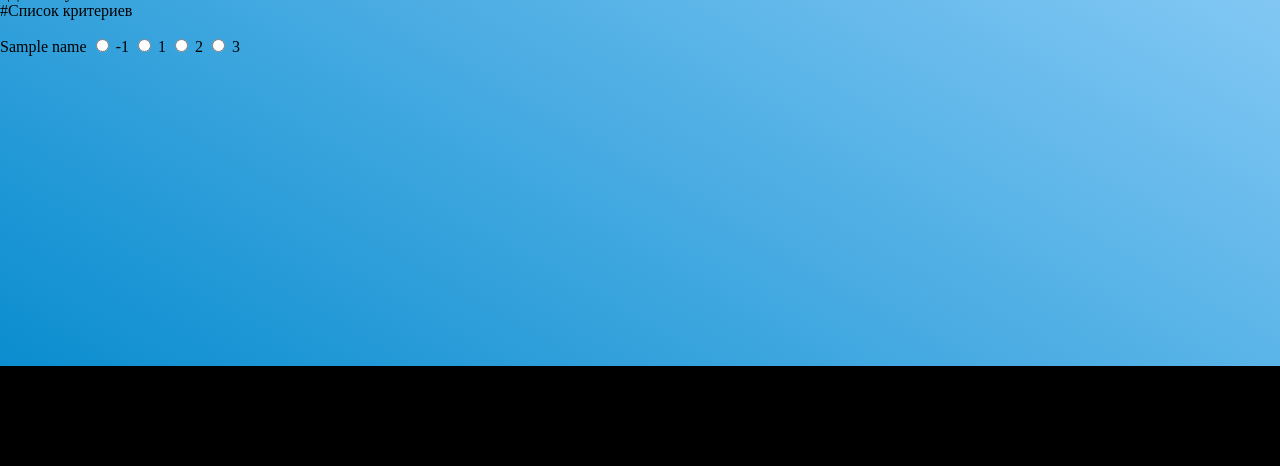
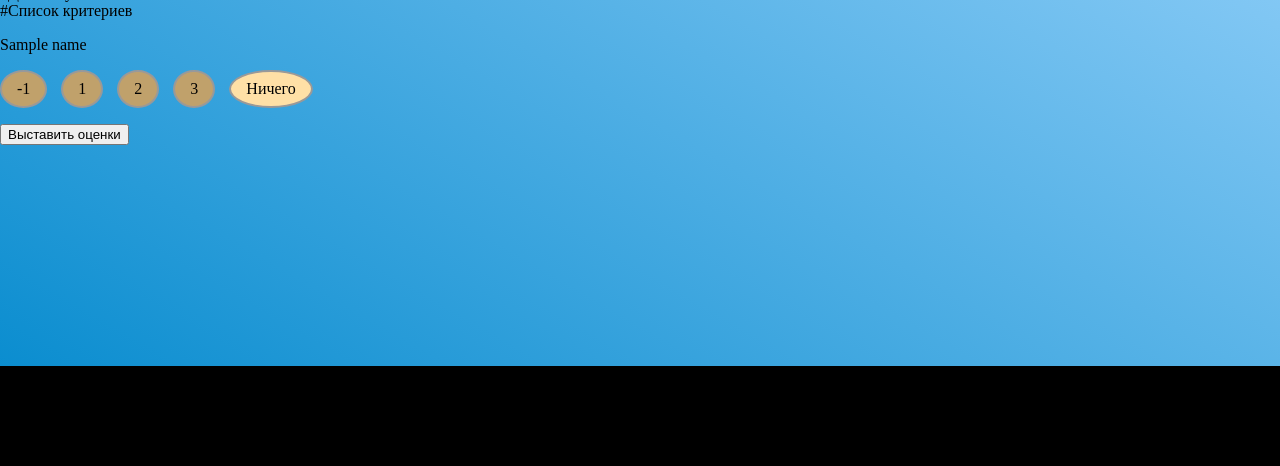
Before and after one commit to Losharik17/Assessment_2.0, a Flask app: page /expert/1/1 in a window 1280 px wide. Shown: the part 334-800 px from the top of the page. Run offline with Flask 2, Linux system fonts and the light colour scheme; data comes from the database, SQL or seed files in the repository; both versions use the stored data as it was after the commit; tables that the repository leaves empty hold one stand-in row (values such as "Sample post"); some libraries are stand-ins or nearby versions.

Commit message:
front expert_grade

```diff
--- a/app/main/forms.py
+++ b/app/main/forms.py
@@ -28,14 +28,18 @@ class EmptyForm(FlaskForm):
 
 
 class GradeForm(FlaskForm):
-    parameter_0 = RadioField('{}'.format('1'), choices=[(-1, '-1'), (1, '1'), (2, '2'), (3, '3')])
-    # подтянуть из БД название параметра
-    parameter_1 = RadioField('{}'.format('2'), choices=[(-1, '-1'), (1, '1'), (2, '2'), (3, '3')])
-    parameter_2 = RadioField('{}'.format('3'), choices=[(-1, '-1'), (1, '1'), (2, '2'), (3, '3')])
-    parameter_3 = RadioField('{}'.format('4'), choices=[(-1, '-1'), (1, '1'), (2, '2'), (3, '3')])
-    parameter_4 = RadioField('{}'.format('5'), choices=[(-1, '-1'), (1, '1'), (2, '2'), (3, '3')])
+    parameter_0 = RadioField('{}'.format(''), default=0,
+                             choices=[(-1, '-1'), (1, '1'), (2, '2'), (3, '3'), (0, 'Ничего')])
+    parameter_1 = RadioField('{}'.format(''), default=0,
+                             choices=[(-1, '-1'), (1, '1'), (2, '2'), (3, '3'), (0, 'Ничего')])
+    parameter_2 = RadioField('{}'.format(''), default=0,
+                             choices=[(-1, '-1'), (1, '1'), (2, '2'), (3, '3'), (0, 'Ничего')])
+    parameter_3 = RadioField('{}'.format(''), default=0,
+                             choices=[(-1, '-1'), (1, '1'), (2, '2'), (3, '3'), (0, 'Ничего')])
+    parameter_4 = RadioField('{}'.format(''), default=0,
+                             choices=[(-1, '-1'), (1, '1'), (2, '2'), (3, '3'), (0, 'Ничего')])
 
-    submit = SubmitField('Принять')
+    submit = SubmitField('Выставить оценки')
 
 
 class UserForm(FlaskForm):
--- a/app/main/routes.py
+++ b/app/main/routes.py
@@ -25,10 +25,10 @@ def user(username):
 @bp.route('/expert/<expert_id>', methods=['GET', 'POST'])
 # @login_required
 def expert(expert_id):
-    expert = Expert.query.filter_by(expert_id=expert_id).first()
+    expert = Expert.query.filter_by(id=expert_id).first()
     form = UserForm()
     if form.validate_on_submit():
-        user = User.query.filter_by(user_id=form.user_id.data).first()
+        user = User.query.filter_by(id=form.user_id.data).first()
         if user is None:
             flash('None User')
             return redirect(url_for('main.expert'))
@@ -39,11 +39,11 @@ def expert(expert_id):
 @bp.route('/expert/<expert_id>/<user_id>', methods=['GET', 'POST'])
 # @login_required
 def expert_grade(expert_id, user_id):
-    expert = Expert.query.filter_by(id=expert_id).first()
     form = GradeForm()
     parameters = ParametersName.query.all()
     if form.validate_on_submit():
-        grade = Grade(user_id=user_id, expert_id=current_user.id.data)
+        expert = Expert.query.filter_by(id=expert_id).first()
+        grade = Grade(user_id=user_id, expert_id=current_user.id)
         parameters = [form.parameter_0.data, form.parameter_1.data, form.parameter_2.data, form.parameter_3.data,
                       form.parameter_4.data]
         grade.set_points(parameters)
@@ -54,9 +54,9 @@ def expert_grade(expert_id, user_id):
         db.session.commit()
 
         flash('Text')
-        return redirect(url_for('main.expert'))
+        return redirect(url_for('main.expert', expert_id=current_user.id))
 
-    return render_template('expert_grade.html', expert=expert, form=form,
+    return render_template('expert_grade.html', form=form,
                            user=user, parameters=parameters)
 
 
--- a/app/models.py
+++ b/app/models.py
@@ -49,12 +49,12 @@ class User(UserMixin, db.Model):
         пока по неправильной формуле +-"""
         grades = self.grades.all()
         for grade in grades:
-            for i in range(10):  # должно быть кол-во параметров, а не цифра
+            for i in range(5):  # должно быть кол-во параметров, а не цифра
                 if grade.__dict__['parameter_{}'.format(i)]:
                     self.__dict__['sum_grade_{}'.format(i)] += \
                         grade.__dict__['parameter_{}'.format(i)] * grade.expert.weight
 
-        for i in range(10):  # должно быть кол-во параметров, а не цифра
+        for i in range(5):  # должно быть кол-во параметров, а не цифра
             self.__dict__['sum_grade_{}'.format(i)] /= self.sum_weight_experts(i)
             self.sum_grade_all += self.__dict__['sum_grade_{}'.format(i)]
 
--- a/app/static/expert_grade.css
+++ b/app/static/expert_grade.css
@@ -1,6 +1,41 @@
+@charset "windows-1251";
+
+
 button{
     border-radius: 100%;
     width:2px;
     height: 2px;
 
 }
+
+.form_radio_btn {
+    display: inline-block;
+    margin-right: 10px;
+}
+.form_radio_btn input[type=radio] {
+    display: none;
+}
+.form_radio_btn label {
+    display: inline-block;
+    cursor: pointer;
+    padding: 0px 15px;
+    line-height: 34px;
+    border: 2px solid #999;
+    border-radius: 50%;
+    background: #c0a16b;
+    user-select: none;
+}
+
+.form_radio_btn input[type=radio]:checked + label {
+    background: #ffe0a6;
+}
+
+.form_radio_btn label:hover {
+    color: #666;
+    background: #8a6d3b;
+}
+
+.form_radio_btn input[type=radio]:disabled + label {
+    background: #efefef;
+    color: #666;
+}
--- a/app/templates/expert_grade.html
+++ b/app/templates/expert_grade.html
@@ -23,17 +23,30 @@
     <div class="assessments">#Список критериев
 
         <form  action="" method="post">
+            {{ form.hidden_tag() }}
             {% set i = namespace(a=0) %}
             {% for parameter in parameters %}
             <p>
                     {{ parameter.name }}
                     {% for value in form.__dict__['parameter_{}'.format(i.a)] %}
-                        {{ value }}
-                        {{ value.label }}
+                        <div class="form_radio_btn">
+                            {{ value }}
+                            {{ value.label }}
+                        </div>
+                        {% for error in form.value %}
+                            <span style="color: red;">[{{ error }}]</span>
+                        {% endfor %}
                     {% endfor %}
                     {% set i.a = i.a + 1 %}
             </p>
             {% endfor %}
+            <p>
+                {{ form.submit }}
+            </p>
+
+            {% if form.errors %}
+                {{ form.errors }}
+            {% endif %}
         </form>
 
 
```
Also changed, not shown: T_Park.db.
